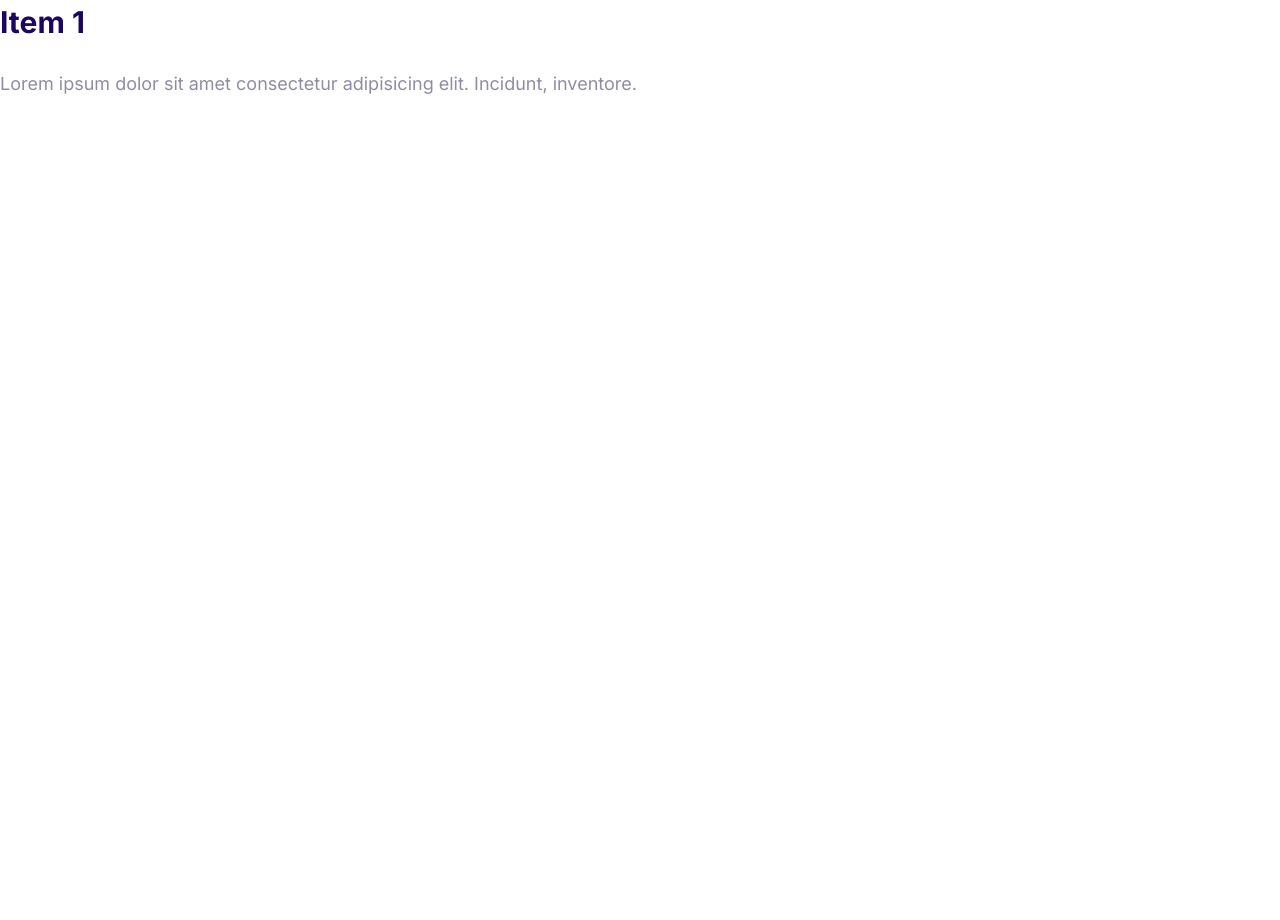
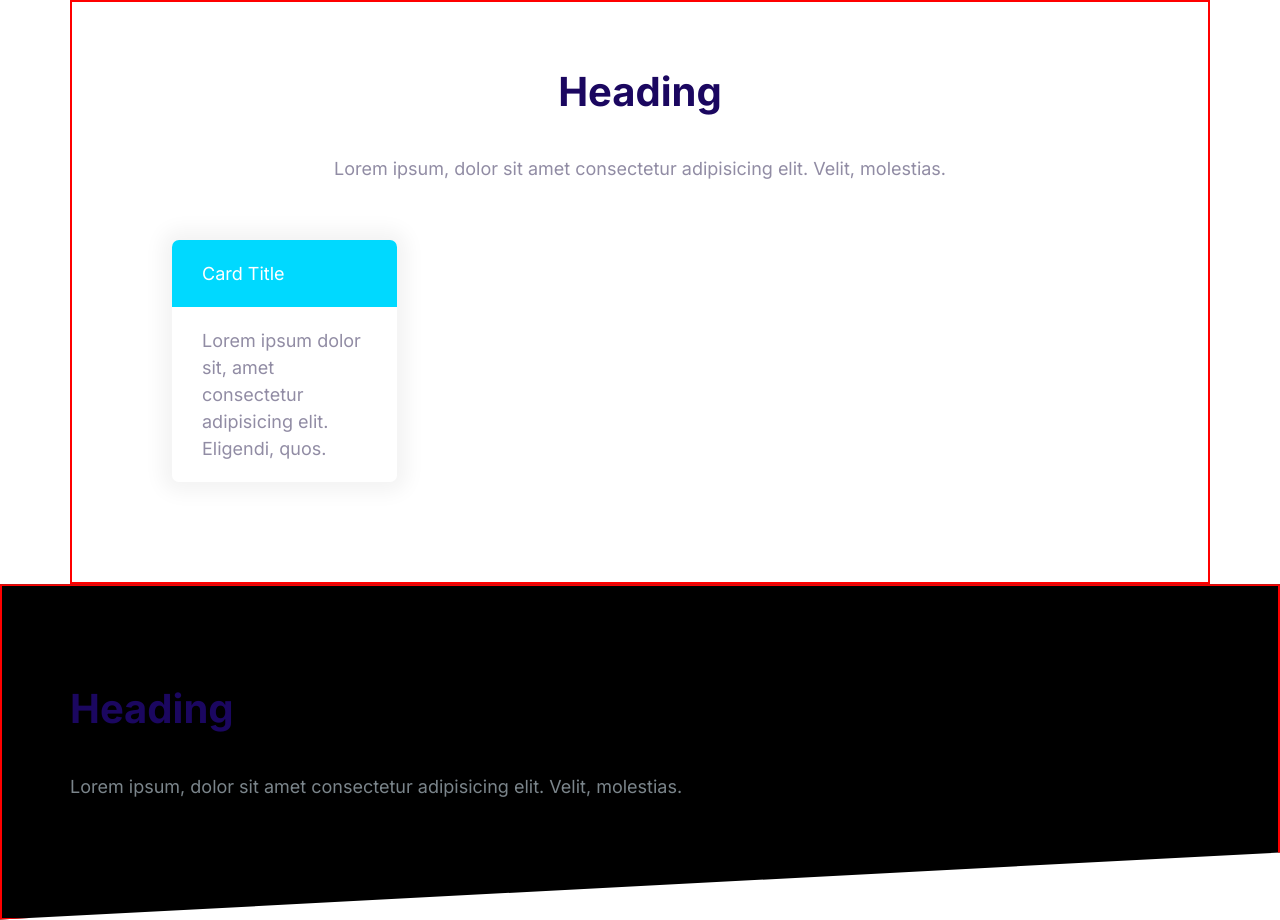
Before and after one commit to Danny922/Mo, a plain HTML site: page index.html in a window 1280 px wide. Before the commit the page ends 800 px from the top, so only its background shows below. Drawn offline with Linux system fonts and the light colour scheme.

Commit message:
Blocks Set Up

```diff
--- a/css/styles.css
+++ b/css/styles.css
@@ -566,3 +566,42 @@ a {
     max-height: 100vh;
     opacity: 1;
 }
+
+/* Blocks */
+.block {
+    --padding-vertical: 6rem;
+    padding: var(--padding-vertical);
+    border: 2px solid red;
+}
+
+.block__header {
+    text-align: center;
+}
+
+.block__heading {
+    margin-top: 0;
+}
+
+.block--dark {
+    background: #000;
+    color: #7b858b;
+}
+
+.block--dark .block__heading {
+    color: #fff;
+}
+
+.block--skewed-right {
+    padding-bottom: calc(var(--padding-vertical) + 4rem);
+    clip-path: polygon(0% 0%, 100% 0%, 100% 100%, 0% 80%);
+}
+
+.block--skewed-left {
+    padding-bottom: calc(var(--padding-vertical) + 4rem);
+    clip-path: polygon(0% 0%, 100% 0%, 100% 80%, 0% 100%);
+}
+
+.container {
+    max-width: 1140px;
+    margin: 0 auto;
+}
--- a/index.html
+++ b/index.html
@@ -12,17 +12,26 @@
     <link rel="stylesheet" href="css/styles.css" />
 </head>
 <body>
-    <div class="collapsible collapsible--expanded">
-        <header class="collapsible__header">
-            <h2 class="collapsible__heading">Item 1</h2>
-            <svg class="icon icon--white collapsible__chevron">
-                <use xlink:href="images/sprite.svg#chevron"></use>
-            </svg>
+    <section class="block container">
+        <header class="block__header">
+            <h2 class="block__heading">Heading</h2>
+            <p>Lorem ipsum, dolor sit amet consectetur adipisicing elit. Velit, molestias.</p>
         </header>
-        <div class="collapsible__content">
-            Lorem ipsum dolor sit amet consectetur adipisicing elit. Incidunt, inventore.
+        <div style="width: 30%; padding: 4rem">
+            <div class="card card--secondary">
+                <header class="card__header">Card Title</header>
+                <div class="card__body">
+                    Lorem ipsum dolor sit, amet consectetur adipisicing elit. Eligendi, quos.
+                </div>
+            </div>
         </div>
-    </div>
+    </section>
+    <section class="block block--dark block--skewed-left">
+        <div class="container">
+            <h2 class="block__headings">Heading</h2>
+            <p>Lorem ipsum, dolor sit amet consectetur adipisicing elit. Velit, molestias.</p>
+        </div>
+    </section>
     <script src="main.js"></script>
 </body>
 </html>
```
Also changed, not shown: Components/blocks.html (added, +20 -0 lines).
